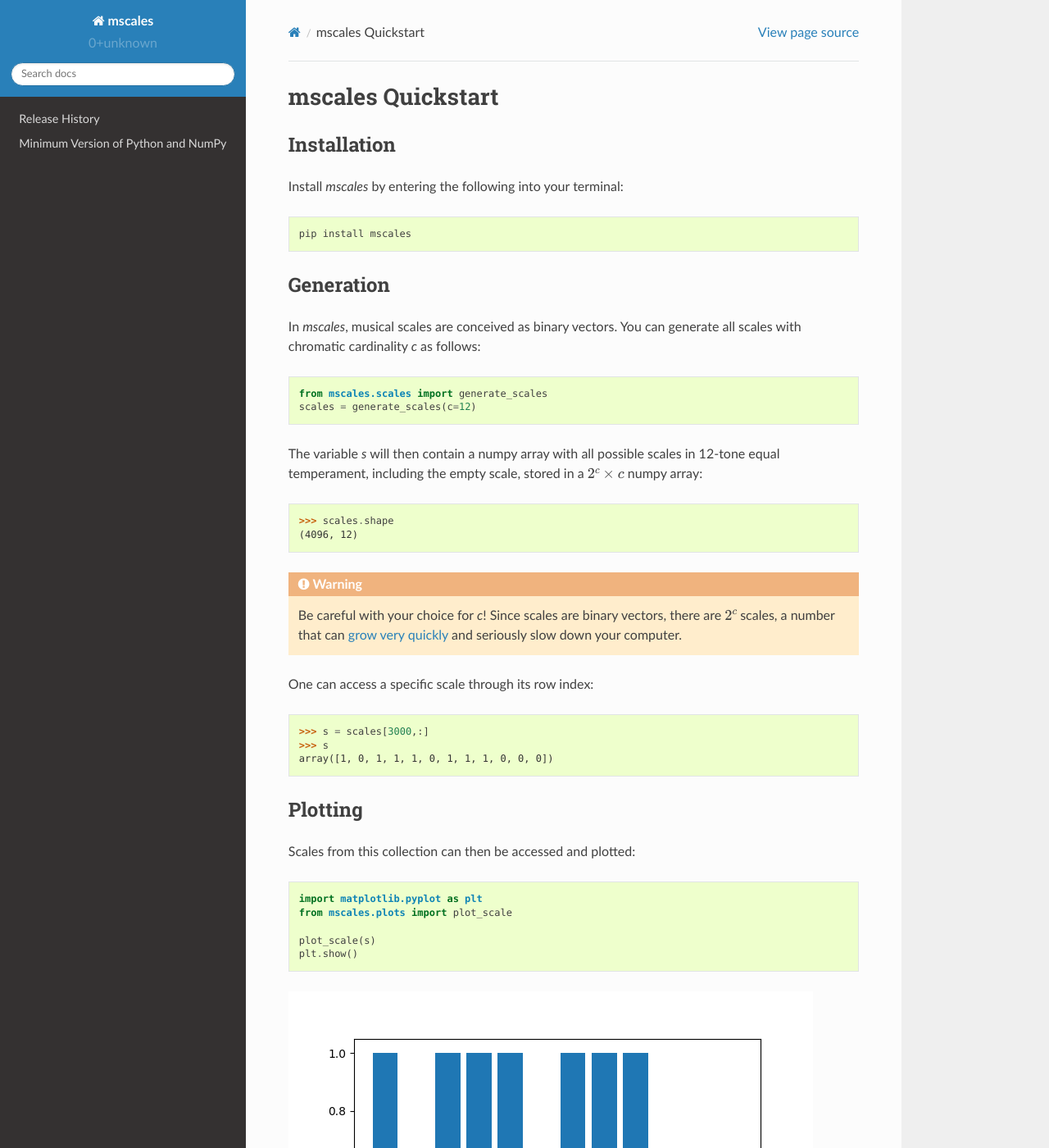
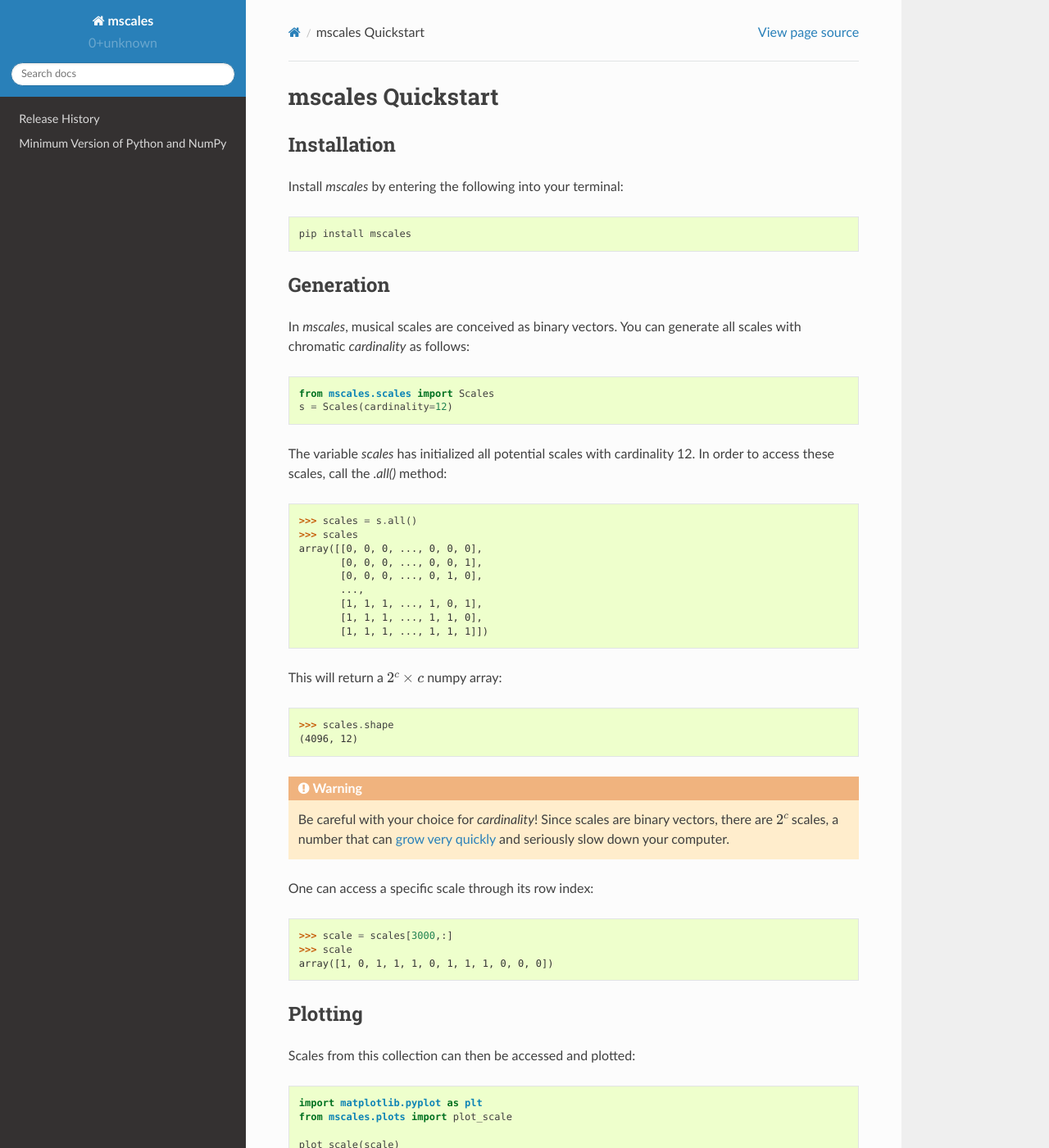
Before and after one commit to fabianmoss/mscales, a Sphinx documentation site: the page built from docs/source/index.rst, in a window 1280 px wide and 1400 px high. Shown: the whole window at 82% size. Built offline with Sphinx 7.4.7 and the Read the Docs theme 2.0.0, drawn with Linux system fonts in a browser that asks for light colours; some of the changed text lies outside the part shown.

Commit message:
change scale interface

```diff
--- a/docs/source/index.rst
+++ b/docs/source/index.rst
@@ -17,30 +17,41 @@ Generation
 ----------
 
 In `mscales`, musical scales are conceived as binary vectors.
-You can generate all scales with chromatic cardinality `c` as follows:
+You can generate all scales with chromatic `cardinality` as follows:
 
 .. code-block:: python
 
-    from mscales.scales import generate_scales
-    scales = generate_scales(c=12)
+    from mscales.scales import Scales
+    s = Scales(cardinality=12)
 
-The variable `s` will then contain a numpy array with all possible scales
-in 12-tone equal temperament, including the empty scale,
-stored in a :math:`2^c \times c` numpy array:
+The variable `scales` has initialized all potential scales with cardinality 12.
+In order to access these scales, call the `.all()` method:
+
+>>> scales = s.all()
+>>> scales
+array([[0, 0, 0, ..., 0, 0, 0],
+       [0, 0, 0, ..., 0, 0, 1],
+       [0, 0, 0, ..., 0, 1, 0],
+       ...,
+       [1, 1, 1, ..., 1, 0, 1],
+       [1, 1, 1, ..., 1, 1, 0],
+       [1, 1, 1, ..., 1, 1, 1]])
+
+This will return a :math:`2^c \times c` numpy array:
 
 >>> scales.shape
 (4096, 12)
 
 .. warning::
-   Be careful with your choice for `c`!
+   Be careful with your choice for `cardinality`!
    Since scales are binary vectors, there are :math:`2^c` scales,
    a number that can `grow very quickly <https://en.wikipedia.org/wiki/Power_of_two>`_
    and seriously slow down your computer.
 
 One can access a specific scale through its row index:
 
->>> s = scales[3000,:]
->>> s
+>>> scale = scales[3000,:]
+>>> scale
 array([1, 0, 1, 1, 1, 0, 1, 1, 1, 0, 0, 0])
 
 Plotting
@@ -53,7 +64,7 @@ Scales from this collection can then be accessed and plotted:
    import matplotlib.pyplot as plt
    from mscales.plots import plot_scale
 
-   plot_scale(s)
+   plot_scale(scale)
    plt.show()
 
 .. image:: img/example-scale.png
@@ -62,6 +73,10 @@ Scales from this collection can then be accessed and plotted:
 Sonification
 ------------
 
+.. note::
+   Currently, we can only synthesize scales with a cardinality of 12
+   because `mscales` relies on the `tones` library.
+
 Sonification, the mapping of generated scales to sound,
 is achieved with the `sound` module.
 
@@ -69,7 +84,7 @@ is achieved with the `sound` module.
 
    from mscales.sound import tone_cloud
 
-   t = tone_cloud(s, save_as="example-scale.wav")
+   t = tone_cloud(scale, save_as="example-scale.wav")
 
 .. raw:: html
 
```
